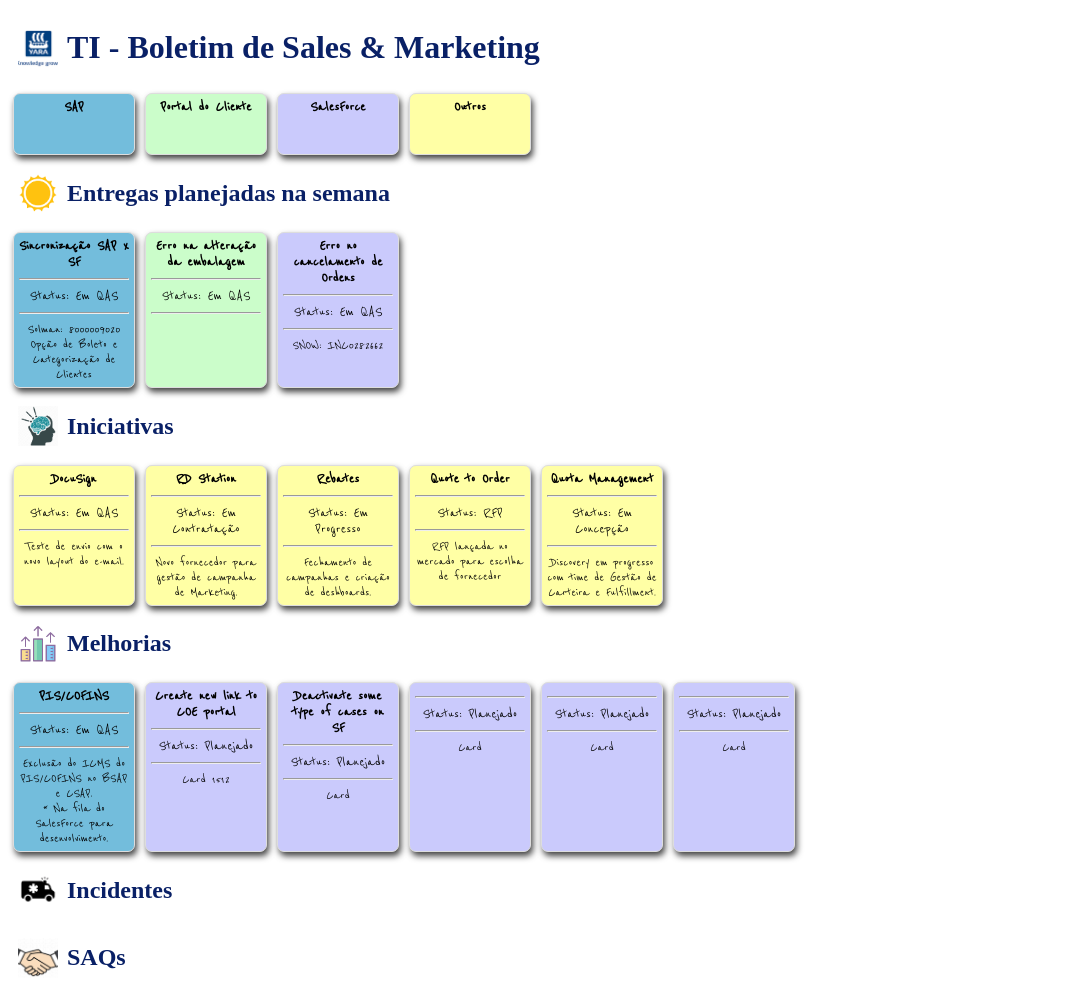
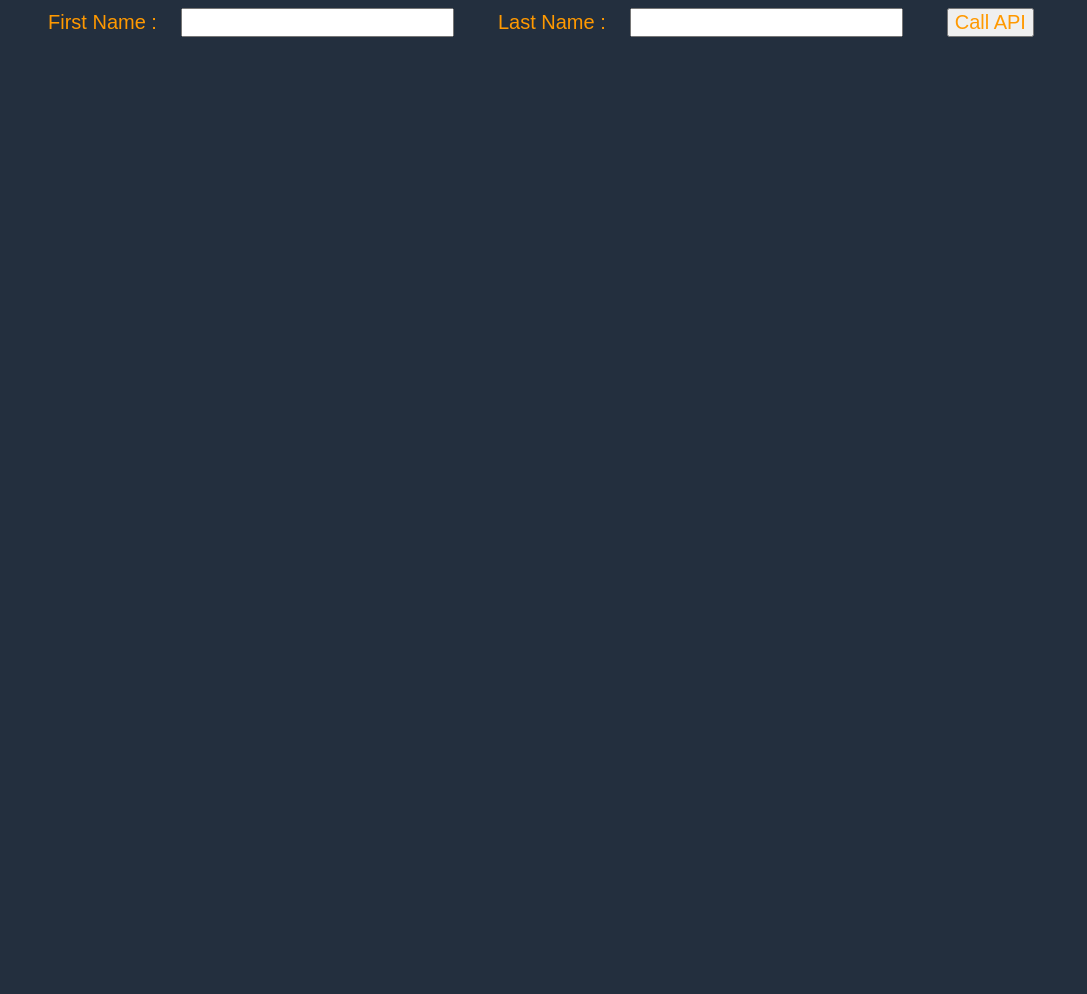
Before and after one commit to anlugifa/aws-amplify, a plain HTML site: page index.html in a window 1280 px wide. Shown: the whole page, without its empty margins (0-1087 px from the left). After the commit the page ends 800 px from the top, so only its background shows below. Drawn offline with Linux system fonts and the light colour scheme.

Commit message:
Call API

```diff
--- a/index.html
+++ b/index.html
@@ -1,274 +1,58 @@
+<!DOCTYPE html>
 <html>
-
-<title> Boletim TI - S&M </title>
-<link href="https://fonts.googleapis.com/css2?family=Reenie+Beanie&display=swap" rel="stylesheet">
-<style>
-.header {
-	clear: left;
-	display: flex;
-	align-items:center;
-	color: RGB(9,32,102);
-}
-
-.header-text {
-	margin-left: 5px;
-}
-
-img{
-	float: left;
-	display: flex;
-	position: relative;
-	object-fit: cover;
-	background-size: cover;
-	width:  40px;
-    height: 40px;
-	margin-left: 10px;
-}
-
-.mural {
-	float: left;
-	display: flex;
-
-}
-
-.card {
-	width: 110px;
-	min-height: 50px;
-	border-radius: 7px;
-	border: 1px solid #ddd;
-	margin: 5px;
-	padding: 5px;
-	border-collapse: collapse;
-	text-align: center;
-	font-family: 'Reenie Beanie';
-
-	box-shadow: 2px 4px 6px #444;
-	-moz-box-shadow: 2px 4px 6px #444;
-	-webkit-box-shadow: 2px 4px 6px #444;
-}
-
-.card .title {
-
-	font-weight: bold;
-	font-size: 1rem;
-}
-
-.card .subtitle {
-	font-size: 1rem;
-}
-
-.card .body {
-	font-size: 14px;
-}
-
-
-.sap {
-	background:RGB(115,189,220);
-}
-
-.portal {
-	background:RGB(203,253,202);
-}
-
-.force {
-	background:RGB(202,202,252);
-}
-
-.outros {
-	background:#ffffa5;
-}
-
-
-
-</style>
-
+<head>
+    <meta charset="UTF-8">
+    <title>Hello World</title>
+    <!-- Add some CSS to change client UI -->
+    <style>
+    body {
+        background-color: #232F3E;
+        }
+    label, button {
+        color: #FF9900;
+        font-family: Arial, Helvetica, sans-serif;
+        font-size: 20px;
+        margin-left: 40px;
+        }
+     input {
+        color: #232F3E;
+        font-family: Arial, Helvetica, sans-serif;
+        font-size: 20px;
+        margin-left: 20px;
+        }
+    </style>
+    <script>
+        // define the callAPI function that takes a first name and last name as parameters
+        var callAPI = (firstName,lastName)=>{
+            // instantiate a headers object
+            var myHeaders = new Headers();
+            // add content type header to object
+            myHeaders.append("Content-Type", "application/json");
+            // using built in JSON utility package turn object to string and store in a variable
+            var raw = JSON.stringify({"firstName":firstName,"lastName":lastName});
+            // create a JSON object with parameters for API call and store in a variable
+            var requestOptions = {
+                method: 'POST',
+                headers: myHeaders,
+                body: raw,
+                redirect: 'follow'
+            };
+            // make API call with parameters and use promises to get response
+            fetch("YOUR-API-INVOKE-URL", requestOptions)
+            .then(response => response.text())
+            .then(result => alert(JSON.parse(result).body))
+            .catch(error => console.log('error', error));
+        }
+    </script>
+</head>
 <body>
-
-<div class="header">
-	<img src="img/logo.png"/>
-	&nbsp;
-	<h1 class="header-text">TI - Boletim de Sales & Marketing</h1>
-</div>
-
-
-<div class="mural">
-	<div class="card sap">
-		<div class="title">SAP</div>
-		<div class="subtitle"></div>
-		<div class="body"></div>
-	</div>
-
-	<div class="card portal">
-		<div class="title">Portal do Cliente</div>
-		<div class="subtitle"></div>
-		<div class="body"></div>
-	</div>
-
-	<div class="card force">
-		<div class="title">SalesForce</div>
-		<div class="subtitle"></div>
-		<div class="body"></div>
-	</div>
-
-	<div class="card outros">
-		<div class="title">Outros</div>
-		<div class="subtitle"></div>
-		<div class="body"></div>
-	</div>
-</div>
-
-<div class="header">
-	<img src="img/sol.png"/>
-	&nbsp;
-	<h2 class="header-text">Entregas planejadas na semana</h2>
-</div>
-
-<div class="mural">
-	<div class="card sap">
-		<div class="title">Sincronização SAP x SF</div>
-		<hr />
-		<div class="subtitle">Status: Em QAS</div>
-		<hr />
-		<div class="body">Solman: 8000009020 <br />Opção de Boleto e Categorização de Clientes</div>
-	</div>
-
-	<div class="card portal">
-		<div class="title">Erro na alteração da embalagem</div>
-		<hr />
-		<div class="subtitle">Status: Em QAS</div>
-		<hr />
-		<div class="body"></div>
-	</div>
-
-	<div class="card force">
-		<div class="title">Erro no cancelamento de Ordens</div>
-		<hr />
-		<div class="subtitle">Status: Em QAS</div>
-		<hr />
-		<div class="body">SNOW: INC0282662</div>
-	</div>
-</div>
-
-
-<div class="header">
-	<img src="img/brain.png"/>
-	&nbsp;
-	<h2 class="header-text">Iniciativas</h2>
-</div>
-
-
-<div class="mural">
-	<div class="card outros">
-		<div class="title">DocuSign</div>
-		<hr />
-		<div class="subtitle">Status: Em QAS</div>
-		<hr />
-		<div class="body">Teste de envio com o novo layout do e-mail.</div>
-	</div>
-
-	<div class="card outros">
-		<div class="title">RD Station</div>
-		<hr />
-		<div class="subtitle">Status: Em Contratação</div>
-		<hr />
-		<div class="body">Novo fornecedor para gestão de campanha de Marketing.</div>
-	</div>
-
-	<div class="card outros">
-		<div class="title">Rebates</div>
-		<hr />
-		<div class="subtitle">Status: Em Progresso</div>
-		<hr />
-		<div class="body">Fechamento de campanhas e criação de deshboards.</div>
-	</div>
-
-	<div class="card outros">
-		<div class="title">Quote to Order</div>
-		<hr />
-		<div class="subtitle">Status: RFP</div>
-		<hr />
-		<div class="body">RFP lançada no mercado para escolha de fornecedor</div>
-	</div>
-
-
-
-	<div class="card outros">
-		<div class="title">Quota Management</div>
-		<hr />
-		<div class="subtitle">Status: Em Concepção </div>
-		<hr />
-		<div class="body">Discovery em progresso com time de Gestão de Carteira e Fulfillment.</div>
-	</div>
-</div>
-
-<div class="header">
-	<img src="img/improve.png"/>
-	&nbsp;
-	<h2 class="header-text">Melhorias</h2>
-</div>
-
-<div class="mural">
-	<div class="card sap">
-			<div class="title">PIS/COFINS</div>
-			<hr />
-			<div class="subtitle">Status: Em QAS</div>
-			<hr />
-			<div class="body">Exclusão do ICMS do PIS/COFINS no BSAP e CSAP. <br />
-			* Na fila do SalesForce para desenvolvimento.</div>
-	</div>
-
-	<div class="card force">
-			<div class="title">Create new link to COE portal</div>
-			<hr />
-			<div class="subtitle">Status: Planejado</div>
-			<hr />
-			<div class="body">Card 1512</div>
-	</div>
-
-	<div class="card force">
-			<div class="title">Deactivate some type of cases on SF</div>
-			<hr />
-			<div class="subtitle">Status: Planejado</div>
-			<hr />
-			<div class="body">Card </div>
-	</div>
-
-	<div class="card force">
-			<div class="title"></div>
-			<hr />
-			<div class="subtitle">Status: Planejado</div>
-			<hr />
-			<div class="body">Card </div>
-	</div>
-
-	<div class="card force">
-			<div class="title"></div>
-			<hr />
-			<div class="subtitle">Status: Planejado</div>
-			<hr />
-			<div class="body">Card </div>
-	</div>
-
-	<div class="card force">
-			<div class="title"></div>
-			<hr />
-			<div class="subtitle">Status: Planejado</div>
-			<hr />
-			<div class="body">Card </div>
-	</div>
-</div>
-
-<div class="header">
-	<img src="img/ambulance.png"/>
-	&nbsp;
-	<h2 class="header-text">Incidentes</h2>
-</div>
-
-<div class="header">
-	<img src="img/hands.png"/>
-	&nbsp;
-	<h2 class="header-text">SAQs</h2>
-</div>
-
+    <form>
+        <label>First Name :</label>
+        <input type="text" id="fName">
+        <label>Last Name :</label>
+        <input type="text" id="lName">
+        <!-- set button onClick method to call function we defined passing input values as parameters -->
+        <button type="button" onclick="callAPI(document.getElementById('fName').value,document.getElementById('lName').value)">Call API</button>
+    </form>
 </body>
 </html>
```
